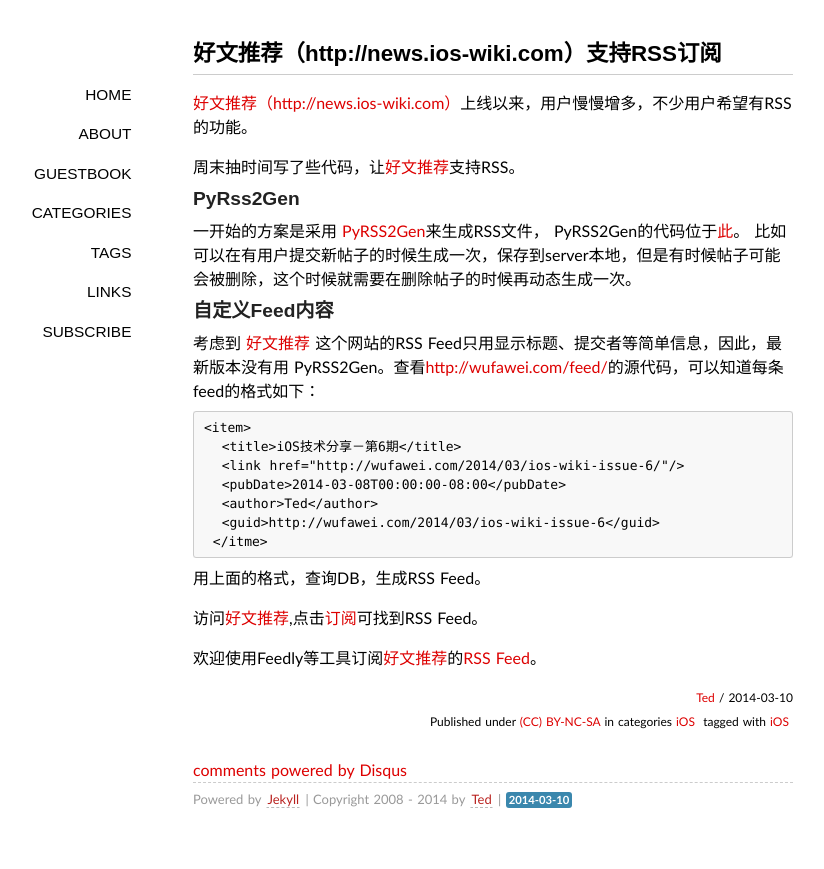
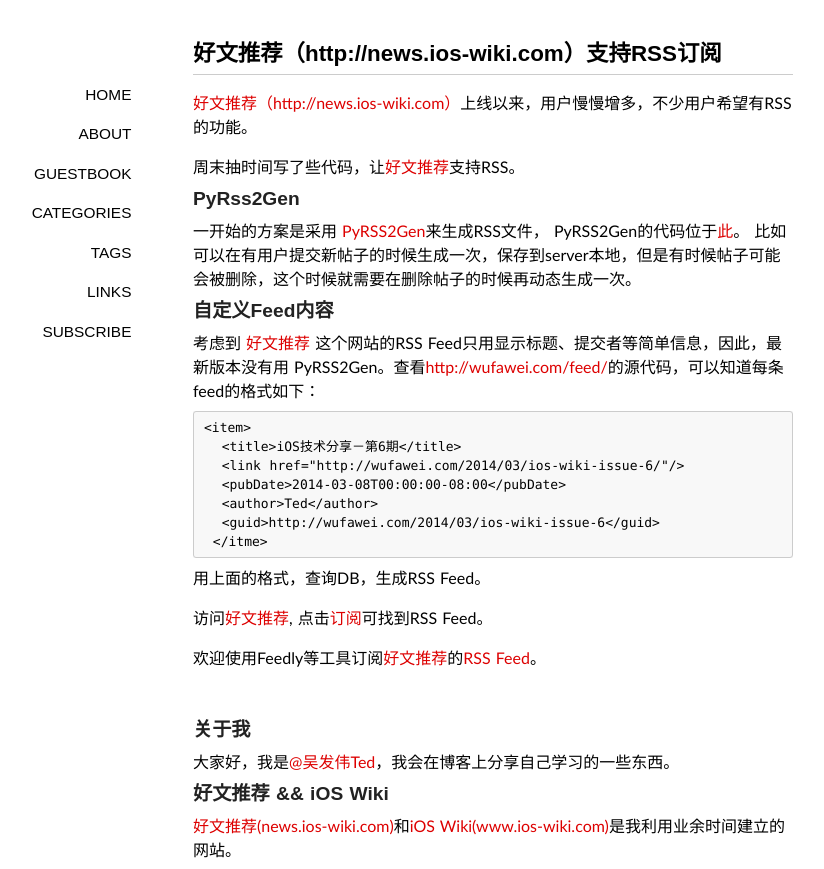
Before and after one commit to wufawei/wufawei.github.com, a Jekyll site: the page built from _posts/201403/2014-03-10-ios-news-support-rss.md, in a window 1280 px wide. Shown: the top 869 px of the page, without its empty margins (147-971 px from the left). Built offline with Jekyll 4.4.1, drawn with Linux system fonts in a browser that asks for light colours; some web fonts are replaced; Markdown is read by kramdown in place of the engine named in the settings; comment, search, counter and statistics services are not loaded.

Commit message:
modify content

```diff
--- a/_posts/201403/2014-03-10-ios-news-support-rss.md
+++ b/_posts/201403/2014-03-10-ios-news-support-rss.md
@@ -36,10 +36,25 @@
  用上面的格式，查询DB，生成RSS Feed。
 
 
- 访问[好文推荐][1],点击[订阅][5]可找到RSS Feed。
+ 访问[好文推荐][1], 点击[订阅][5]可找到RSS Feed。
 
 
   欢迎使用Feedly等工具订阅[好文推荐][1]的[RSS Feed][5]。
+
+<br>
+
+###关于我
+大家好，我是[@吴发伟Ted](http://weibo.com/wufawei)，我会在博客上分享自己学习的一些东西。
+
+###好文推荐  && iOS Wiki
+
+[好文推荐(news.ios-wiki.com)][1]和[iOS Wiki(www.ios-wiki.com)][5]是我利用业余时间建立的网站。
+
+###微信公众账号
+微信公众账号：**iOS技术分享**
+![](http://farm3.staticflickr.com/2826/10855679484_56b7429bd6_m.jpg)
+
+[1]:http://www.ios-wiki.com
 
 
 [1]:http://news.ios-wiki.com
```
